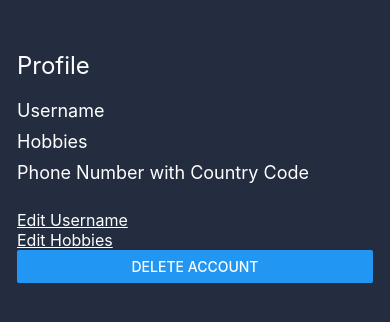
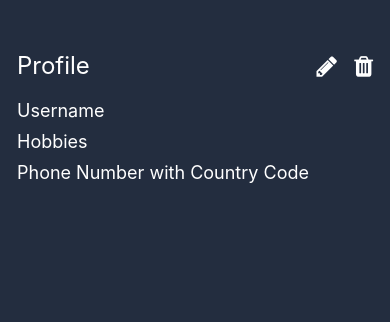
Before and after one commit to xxxCam900xxx/M426_AkwardSilents_frontend, a React Native app: screen /ProfilePage in a window 390 px wide. Shown: the top 322 px of the page. Built offline with nearby package versions, Linux system fonts and the light colour scheme.

Commit message:
update profile page & rename register page

```diff
--- a/package.json
+++ b/package.json
@@ -21,6 +21,7 @@
     "react-native-picker": "^4.3.7",
     "react-native-safe-area-context": "^4.8.1",
     "react-native-screens": "^3.29.0",
+    "react-native-vector-icons": "^10.0.3",
     "yarn": "^1.22.21"
   },
   "devDependencies": {
--- a/src/Router.jsx
+++ b/src/Router.jsx
@@ -5,8 +5,7 @@ import HomePage from './pages/HomePage';
 import ChatPage from './pages/ChatPage';
 import Navbar from './Navbar';
 import ServerPage from './pages/ServerPage';
-import RegisterPage from './pages/Register';
-import FriendsPage from './pages/FriendsPage';
+import RegisterPage from './pages/RegisterPage';
 
 const Stack = createNativeStackNavigator();
 
--- a/src/pages/ProfilePage.jsx
+++ b/src/pages/ProfilePage.jsx
@@ -1,13 +1,17 @@
 import React, { useState, useEffect } from 'react';
-import { Text, View, TouchableOpacity, Modal, TextInput, Button } from 'react-native';
+import { Text, View, TouchableOpacity, Modal, TextInput, Button, Alert } from 'react-native';
 import * as SecureStore from 'expo-secure-store';
 import { useNavigation } from '@react-navigation/core';
+import Icon from 'react-native-vector-icons/FontAwesome';
 
 function ProfilePage() {
     const [userProfile, setUserProfile] = useState({});
     const [isEditing, setIsEditing] = useState(false);
-    const [editedAttribute, setEditedAttribute] = useState('');
-    const [editedValue, setEditedValue] = useState('');
+    const [editedValue, setEditedValue] = useState({
+        userName: userProfile.userName,
+        hobbies: userProfile.hobbies,
+        phoneNumber: userProfile.phoneNumber,
+    });
     const navigation = useNavigation();
 
     useEffect(() => {
@@ -28,14 +32,17 @@ function ProfilePage() {
         loadUserData();
     }, []);
 
-    const handleEditPress = (attribute, value) => {
-        setEditedAttribute(attribute);
-        setEditedValue(value);
+    const handleEditAll = () => {
+        setEditedValue({
+            userName: userProfile.userName,
+            hobbies: userProfile.hobbies,
+            phoneNumber: userProfile.phoneNumber,
+        });
         setIsEditing(true);
     };
 
     const handleSavePress = async () => {
-        const updatedProfile = { ...userProfile, [editedAttribute]: editedValue };
+        const updatedProfile = { ...userProfile, ...editedValue }; // Hier werden die bearbeiteten Werte hinzugefügt
         setUserProfile(updatedProfile);
         setIsEditing(false);
 
@@ -47,14 +54,43 @@ function ProfilePage() {
         }
     };
 
-    const handleDeleteAccount = async () => {
+    const deleteUserDataAndNavigate = async () => {
         await SecureStore.deleteItemAsync('userData');
-        navigation.navigate('HomePage');
+        navigation.navigate('RegisterPage');
+    };
+
+    const handleDeleteAccount = () => {
+        Alert.alert(
+            'Konto löschen',
+            'Möchten Sie Ihr Konto wirklich löschen?',
+            [
+                {
+                    text: 'Abbrechen',
+                    style: 'cancel',
+                },
+                {
+                    text: 'Löschen',
+                    onPress: () => {
+                        deleteUserDataAndNavigate();
+                    },
+                },
+            ],
+            { cancelable: false }
+        );
     };
 
     return (
         <View style={{ flex: 1, backgroundColor: '#232D3F', padding: 17, paddingTop: 51 }}>
-            <Text style={{ color: 'white', fontSize: 24, marginBottom: 20 }}>Profile</Text>
+
+            <View style={{ flexDirection: 'row', justifyContent: 'space-between', alignItems: 'center', marginBottom: 20 }}>
+                <Text style={{ color: 'white', fontSize: 24 }}>
+                    Profile
+                </Text>
+                <View style={{ flexDirection: 'row' }}>
+                    <Icon name="pencil" size={24} color="white" onPress={() => handleEditAll()} />
+                    <Icon name="trash" size={24} color="white" style={{ marginLeft: 17 }} onPress={() => handleDeleteAccount()} />
+                </View>
+            </View>
 
             <View style={{ marginBottom: 10 }}>
                 <Text style={{ color: 'white', fontSize: 18 }}>Username</Text>
@@ -71,24 +107,28 @@ function ProfilePage() {
                 <Text style={{ color: 'white', fontSize: 14, marginLeft: 5 }}>{userProfile.country?.code} {userProfile.phoneNumber}</Text>
             </View>
 
-            <TouchableOpacity onPress={() => handleEditPress('userName', userProfile.userName)}>
-                <Text style={{ color: 'white', fontSize: 16, textDecorationLine: 'underline' }}>Edit Username</Text>
-            </TouchableOpacity>
-
-            <TouchableOpacity onPress={() => handleEditPress('hobbies', userProfile.hobbies)}>
-                <Text style={{ color: 'white', fontSize: 16, textDecorationLine: 'underline' }}>Edit Hobbies</Text>
-            </TouchableOpacity>
-
-            <Button title="Delete Account" onPress={handleDeleteAccount} />
-
             <Modal visible={isEditing} transparent={true} animationType="slide">
                 <View style={{ flex: 1, justifyContent: 'center', alignItems: 'center', backgroundColor: 'rgba(0, 0, 0, 0.5)' }}>
                     <View style={{ backgroundColor: 'white', padding: 20, borderRadius: 10, width: '80%' }}>
-                        <Text style={{ fontSize: 18, marginBottom: 10 }}>{`Edit ${editedAttribute}`}</Text>
+                        <Text style={{ fontSize: 18, marginBottom: 10 }}>Bearbeiten</Text>
                         <TextInput
                             style={{ borderColor: 'gray', borderWidth: 1, padding: 10, marginBottom: 10 }}
-                            value={editedValue}
-                            onChangeText={(text) => setEditedValue(text)}
+                            placeholder="Username"
+                            value={editedValue.userName}
+                            onChangeText={(text) => setEditedValue({ ...editedValue, userName: text })}
+                        />
+                        <TextInput
+                            style={{ borderColor: 'gray', borderWidth: 1, padding: 10, marginBottom: 10 }}
+                            placeholder="Hobbies"
+                            value={editedValue.hobbies}
+                            onChangeText={(text) => setEditedValue({ ...editedValue, hobbies: text })}
+                        />
+                        <TextInput
+                            style={{ borderColor: 'gray', borderWidth: 1, padding: 10, marginBottom: 10 }}
+                            placeholder="Phone Number"
+                            value={editedValue.phoneNumber}
+                            onChangeText={(text) => setEditedValue({ ...editedValue, phoneNumber: text })}
+                            keyboardType="numeric"
                         />
                         <TouchableOpacity onPress={handleSavePress} style={{ backgroundColor: '#005B41', padding: 10, borderRadius: 5 }}>
                             <Text style={{ color: 'white' }}>Save</Text>
```
Also changed, not shown: src/pages/RegisterPage.jsx (renamed from src/pages/Register.jsx), 1 other file (tests, documents, lock files or other folders).
